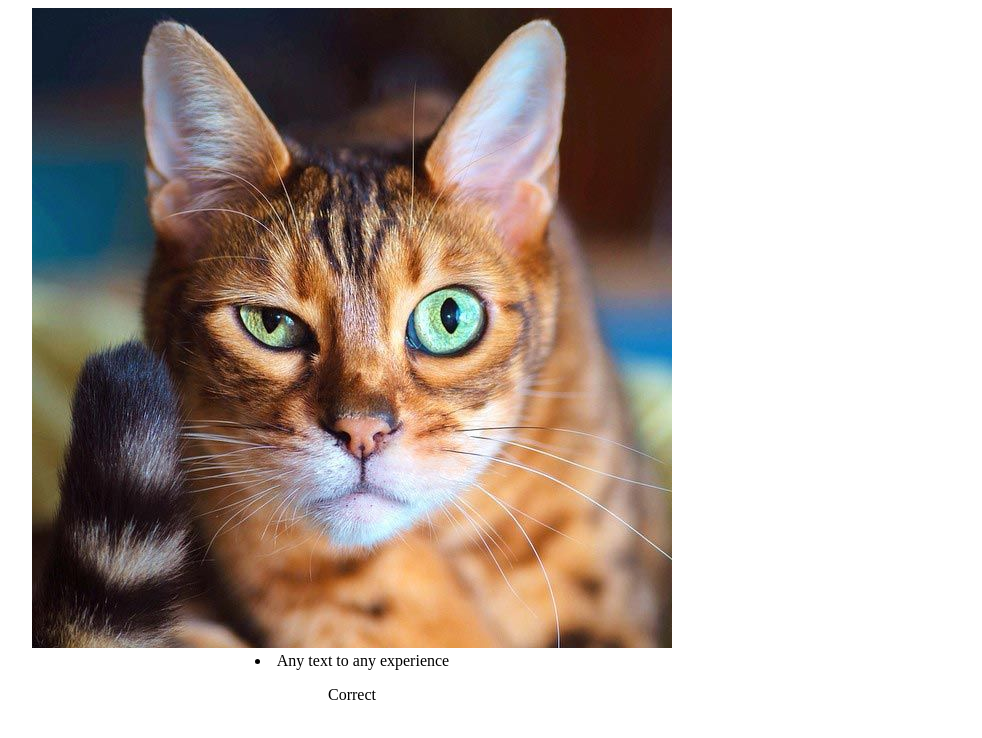
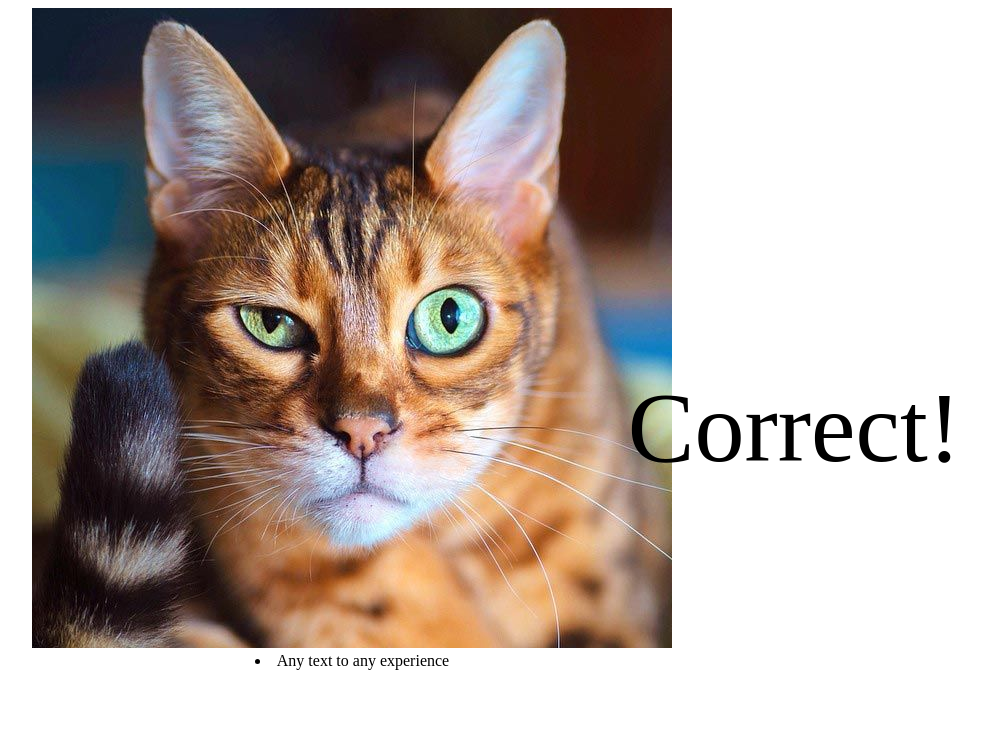
Before and after one commit to muridse/portfoly_00, a plain HTML site: page index.htm in a window 1280 px wide. Shown: the whole page, without its empty margins (288-1270 px from the left). Drawn offline with Linux system fonts and the light colour scheme.

Commit message:
2 commit

```diff
--- a/index.htm
+++ b/index.htm
@@ -1,11 +1,12 @@
 <!DOCTYPE html>
-<html>
+<html >
 <head>
 	<title>git project v001</title>
+	<link rel="stylesheet" type="text/css" href="styles.css">
 </head>
 <body align="center">
 <img src="123.jpg">
 <li >Any text to any experience</li>
-<p> Correct</p>
+<p class="pin-top"> Correct!</p>
 </body>
 </html>
--- /dev/null
+++ b/styles.css
@@ -0,0 +1,6 @@
+.pin-top {
+	padding-left: 70%;
+    margin-top: -300px;
+    font-size: 100px;
+
+}
```
